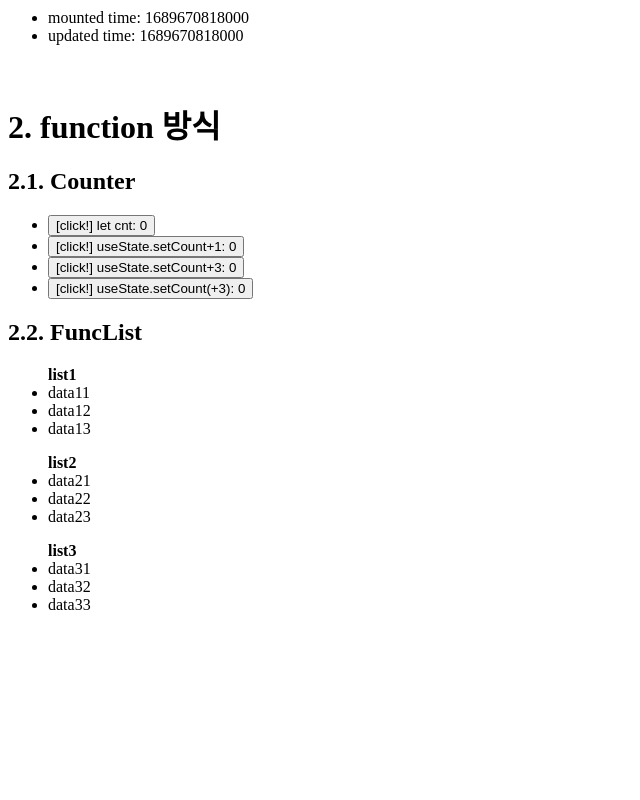
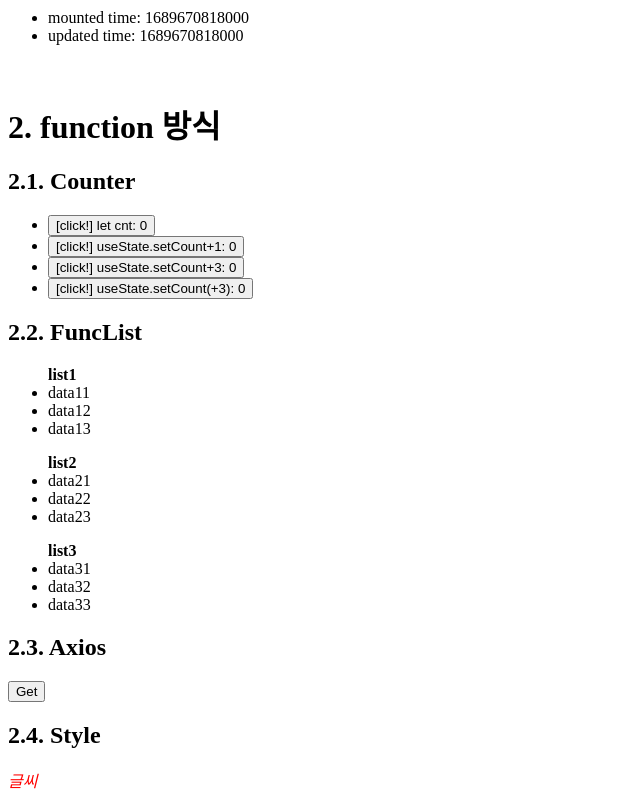
Before and after one commit to seodaeya/react-web-starter, a React (Create React App) app: page / in a window 1280 px wide. Shown: the part 484-1284 px from the top of the page, without its empty margins (0-640 px from the left). Before the commit the page ends 1114 px from the top, so only its background shows below. Built offline with nearby package versions, Linux system fonts and the light colour scheme.

Commit message:
axois, style 샘플 추가

```diff
--- a/public/index.html
+++ b/public/index.html
@@ -1,5 +1,5 @@
 <!DOCTYPE html>
-<html lang="en">
+<html lang="ko">
   <head>
     <meta charset="utf-8" />
     <link rel="icon" href="%PUBLIC_URL%/favicon.ico" />
--- a/src/App.js
+++ b/src/App.js
@@ -7,6 +7,8 @@ import Hooks from "./components/Hooks";
 // function 방식
 import Counter from "./components/Counter";
 import FuncList from "./components/FuncList";
+import Axios from "./components/Axios";
+import Style from "./components/Style";
 
 class App extends Component {
     /**
@@ -84,9 +86,15 @@ class App extends Component {
                 {/* 2.1. 함수형 state 사용방법을 배운다. */}
                 <h2>2.1. Counter</h2>
                 <Counter />
-                {/* 2.2. 함수형 값 전달방식과  */}
+                {/* 2.2. 함수형 값 전달방식과 list */}
                 <h2>2.2. FuncList</h2>
                 <FuncList pList={this.state.divList}/>
+                {/* 2.3. Axios를 배운다. */}
+                <h2>2.3. Axios</h2>
+                <Axios />
+                {/* 2.4. Style을 배운다. */}
+                <h2>2.4. Style</h2>
+                <Style />
             </div>
         );
     }
--- /dev/null
+++ b/src/components/Axios.js
@@ -0,0 +1,33 @@
+import axios from "axios";
+import {useState} from "react";
+
+/**
+ * axios를 배운다.
+ *
+ * #proxy
+ * - https://create-react-app.dev/docs/proxying-api-requests-in-development/
+ */
+export default function Axios() {
+    const [result, setResult] = useState('');
+    const get = () => {
+        axios({
+            url: '/api/get?p1=v1&p2=v2'
+        }).then(function (res) {
+            // handle success
+            console.log(res);
+            const {data} = res.data;
+            setResult(data);
+        })
+        .catch(function (e) {
+            // handle error
+            console.log(e);
+        })
+        .finally(function () {
+            // always executed
+        });
+    }
+    return <>
+        <button onClick={get}>Get</button>
+        <span>{result}</span>
+    </>
+}
--- /dev/null
+++ b/src/components/Style.js
@@ -0,0 +1,17 @@
+/**
+ * Style 적용 방법에 대해서 배운다.
+ *
+ * @returns {JSX.Element}
+ * @constructor
+ */
+export default function Style() {
+    console.log('Style started.');
+    const style = { // 세미콜론으로 나누지 않고, Object로 구성하며, key는 카멜케이스로 작성한다.
+        fontStyle: 'italic',
+        marginTop: '30px',
+        color: 'red'
+    }
+    return <>
+        <span style={style}>글씨</span>
+    </>
+}
```
Also changed, not shown: package.json (+6 -1 lines).
